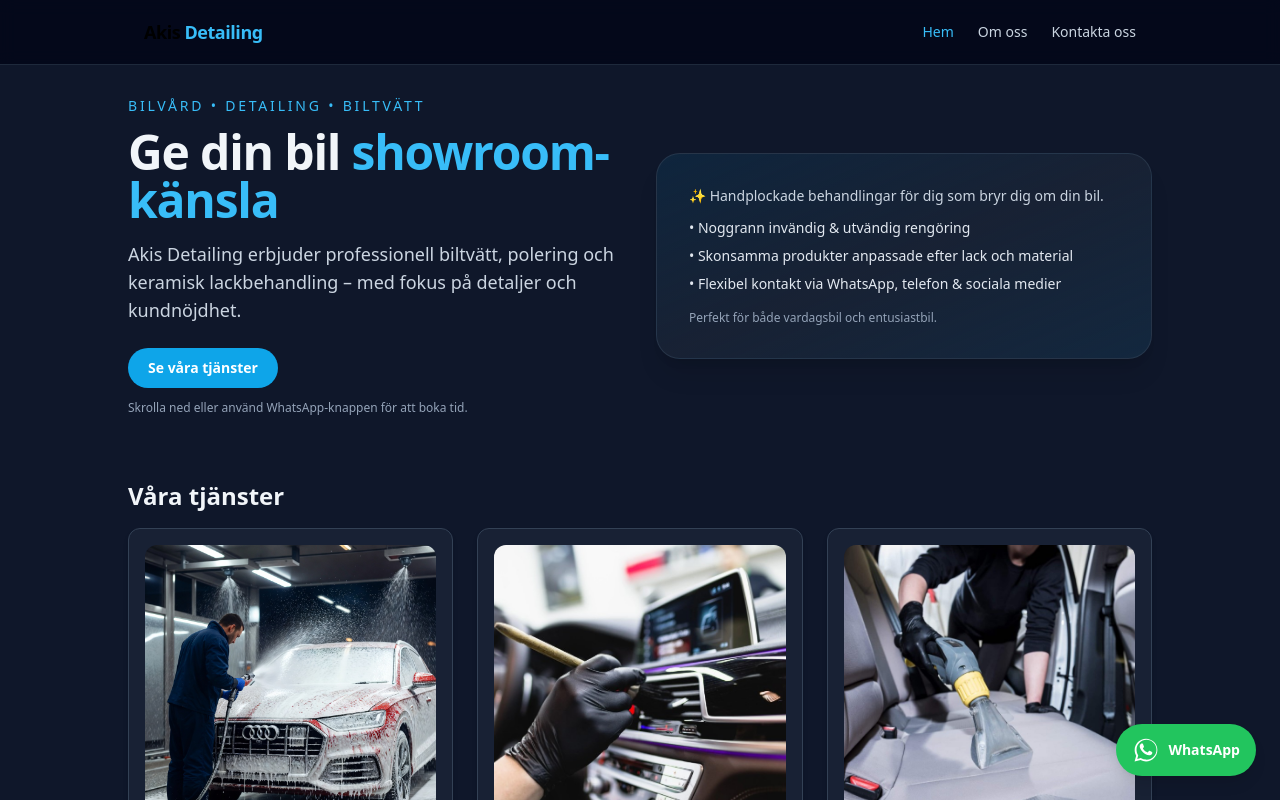
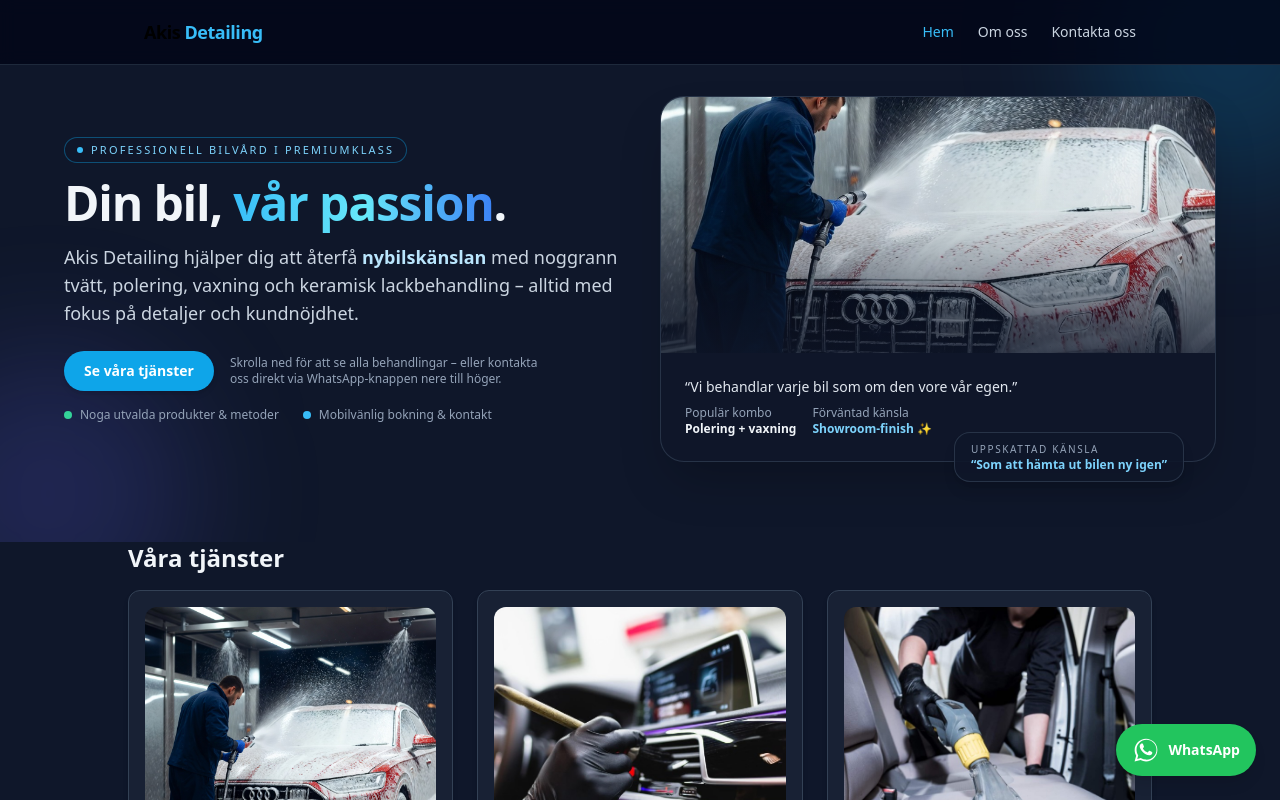
Before and after one commit to AliDevEng/akis-detailing, a React (Create React App) app in the folder frontend/: page / in a window 1280 px wide. Shown: the top 800 px of the page. Built offline with nearby package versions, Linux system fonts and the light colour scheme.

Commit message:
Updated Hero

```diff
--- a/frontend/src/pages/Home.jsx
+++ b/frontend/src/pages/Home.jsx
@@ -37,60 +37,120 @@ const SERVICES = [
 function Home() {
   return (
     <div className="min-h-screen bg-slate-900 text-slate-100">
+
 {/* HERO */}
-      <section className="px-4 pt-24 pb-16">
-        <div className="max-w-5xl mx-auto grid md:grid-cols-2 gap-8 items-center">
+  <section className="relative overflow-hidden px-4 pt-24 pb-20">
+    {/* Bakgrundsglow */}
+    <div className="pointer-events-none absolute inset-0">
+      <div className="absolute -top-24 -right-24 h-72 w-72 rounded-full bg-sky-500/20 blur-3xl" />
+      <div className="absolute -bottom-24 -left-24 h-72 w-72 rounded-full bg-indigo-500/20 blur-3xl" />
+    </div>
+
+    <div className="relative max-w-6xl mx-auto grid md:grid-cols-2 gap-10 items-center">
       {/* Textdel */}
       <div>
-            <p className="text-sm uppercase tracking-[0.2em] text-sky-400 mb-3">
-              Bilvård • Detailing • Biltvätt
+        <p className="inline-flex items-center gap-2 rounded-full border border-sky-500/40 bg-slate-900/60 px-3 py-1 text-[11px] font-medium uppercase tracking-[0.2em] text-sky-300 mb-4">
+          <span className="h-1.5 w-1.5 rounded-full bg-sky-400" />
+          Professionell bilvård i premiumklass
         </p>
 
-            <h1 className="text-4xl md:text-5xl font-bold tracking-tight mb-4">
-              Ge din bil{" "}
-              <span className="text-sky-400">showroom-känsla</span>
+        <h1 className="text-4xl md:text-5xl font-bold tracking-tight mb-4 leading-tight">
+          Din bil,{" "}
+          <span className="bg-gradient-to-r from-sky-400 via-cyan-300 to-blue-500 bg-clip-text text-transparent">
+            vår passion
+          </span>
+          .
         </h1>
 
-            <p className="text-slate-300 text-base md:text-lg mb-6">
-              Akis Detailing erbjuder professionell biltvätt, polering
-              och keramisk lackbehandling – med fokus på detaljer och
-              kundnöjdhet.
+        <p className="text-slate-300 text-base md:text-lg mb-6 max-w-xl">
+          Akis Detailing hjälper dig att återfå{" "}
+          <span className="font-semibold text-sky-200">
+            nybilskänslan
+          </span>{" "}
+          med noggrann tvätt, polering, vaxning och keramisk lackbehandling –
+          alltid med fokus på detaljer och kundnöjdhet.
         </p>
 
-            <div className="flex flex-wrap gap-3">
+        <div className="flex flex-wrap items-center gap-4 mb-4">
           <a
             href="#services"
             className="inline-flex items-center justify-center px-5 py-2.5 rounded-full text-sm font-semibold
-                           bg-sky-500 hover:bg-sky-600 text-white transition"
+                      bg-sky-500 hover:bg-sky-600 text-white shadow-md hover:shadow-lg
+                      transition transform hover:-translate-y-0.5"
           >
             Se våra tjänster
           </a>
 
-              <span className="text-xs text-slate-400">
-                Skrolla ned eller använd WhatsApp-knappen för att boka tid.
+          <p className="text-xs text-slate-400 max-w-xs">
+            Skrolla ned för att se alla behandlingar – eller kontakta oss direkt
+            via WhatsApp-knappen nere till höger.
+          </p>
+        </div>
+
+        <div className="flex flex-wrap gap-6 text-xs text-slate-400">
+          <div className="flex items-center gap-2">
+            <span className="h-2 w-2 rounded-full bg-emerald-400" />
+            Noga utvalda produkter & metoder
+          </div>
+          <div className="flex items-center gap-2">
+            <span className="h-2 w-2 rounded-full bg-sky-400" />
+            Mobilvänlig bokning & kontakt
+          </div>
+        </div>
+      </div>
+
+      {/* Bild / highlight-kort */}
+      <div className="relative">
+        <div className="rounded-3xl bg-slate-900/80 border border-slate-700/70 shadow-2xl overflow-hidden">
+          {/* Hero-bild – byt till valfri av dina bilder */}
+          <div className="relative h-52 md:h-64 overflow-hidden">
+            <img
+              src="/images/grovtvatt.jpg" // byt till en hero-bild du gillar mest
+              alt="Bilbehandling hos Akis Detailing"
+              className="h-full w-full object-cover transform scale-105"
+            />
+            <div className="absolute inset-0 bg-gradient-to-t from-slate-900/80 via-slate-900/10 to-transparent" />
+          </div>
+
+          {/* Info i kortet */}
+          <div className="p-5 md:p-6">
+            <p className="text-sm text-slate-200 mb-2">
+              “Vi behandlar varje bil som om den vore vår egen.”
+            </p>
+            <div className="flex flex-wrap gap-4 text-xs text-slate-300">
+              <div className="flex flex-col">
+                <span className="text-slate-400">Populär kombo</span>
+                <span className="font-semibold text-slate-100">
+                  Polering + vaxning
+                </span>
+              </div>
+              <div className="flex flex-col">
+                <span className="text-slate-400">Förväntad känsla</span>
+                <span className="font-semibold text-sky-300">
+                  Showroom-finish ✨
                 </span>
               </div>
             </div>
+          </div>
+        </div>
 
-          {/* “Highlight”-box / bildyta */}
-          <div className="relative">
-            <div className="rounded-3xl bg-gradient-to-br from-sky-500/10 via-slate-800/60 to-sky-400/10
-                            border border-slate-700/60 p-6 md:p-8 shadow-xl">
-              <p className="text-sm text-slate-300 mb-3">
-                ✨ Handplockade behandlingar för dig som bryr dig om din bil.
-              </p>
-              <ul className="text-sm text-slate-200 space-y-2 mb-4">
-                <li>• Noggrann invändig & utvändig rengöring</li>
-                <li>• Skonsamma produkter anpassade efter lack och material</li>
-                <li>• Flexibel kontakt via WhatsApp, telefon & sociala medier</li>
-              </ul>
-              <p className="text-xs text-slate-400">
-                Perfekt för både vardagsbil och entusiastbil.
-              </p>
+        {/* Litet stats-chip */}
+        <div className="absolute -bottom-4 right-3 md:-bottom-5 md:right-8">
+          <div className="rounded-2xl bg-slate-900/90 border border-slate-700/70 px-4 py-2 shadow-lg text-xs text-slate-200 flex items-center gap-3">
+            <div className="flex flex-col">
+              <span className="text-[10px] uppercase tracking-[0.16em] text-slate-400">
+                Uppskattad känsla
+              </span>
+              <span className="font-semibold text-sky-300">
+                “Som att hämta ut bilen ny igen”
+              </span>
+            </div>
+          </div>
         </div>
       </div>
     </div>
   </section>
+
 
       {/* TJÄNSTER */}
       <section id="services" className="px-4 pb-20">
```
Lines whose indentation alone changed are shown as unchanged.
